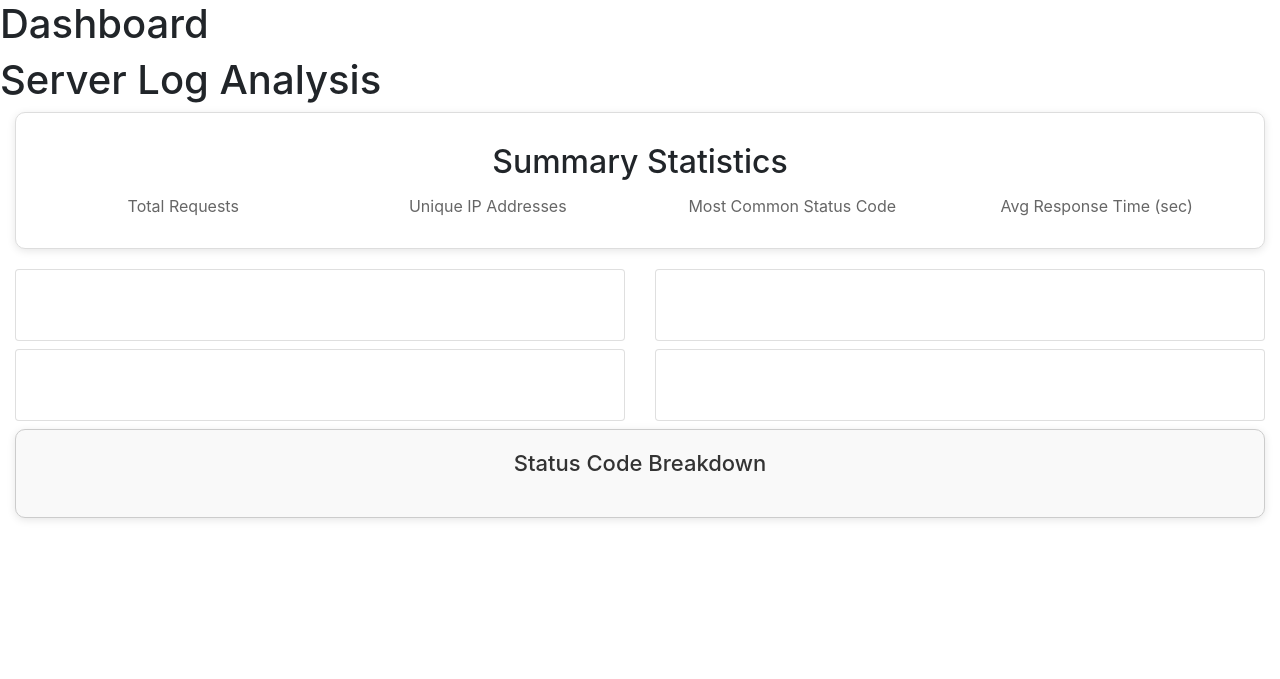
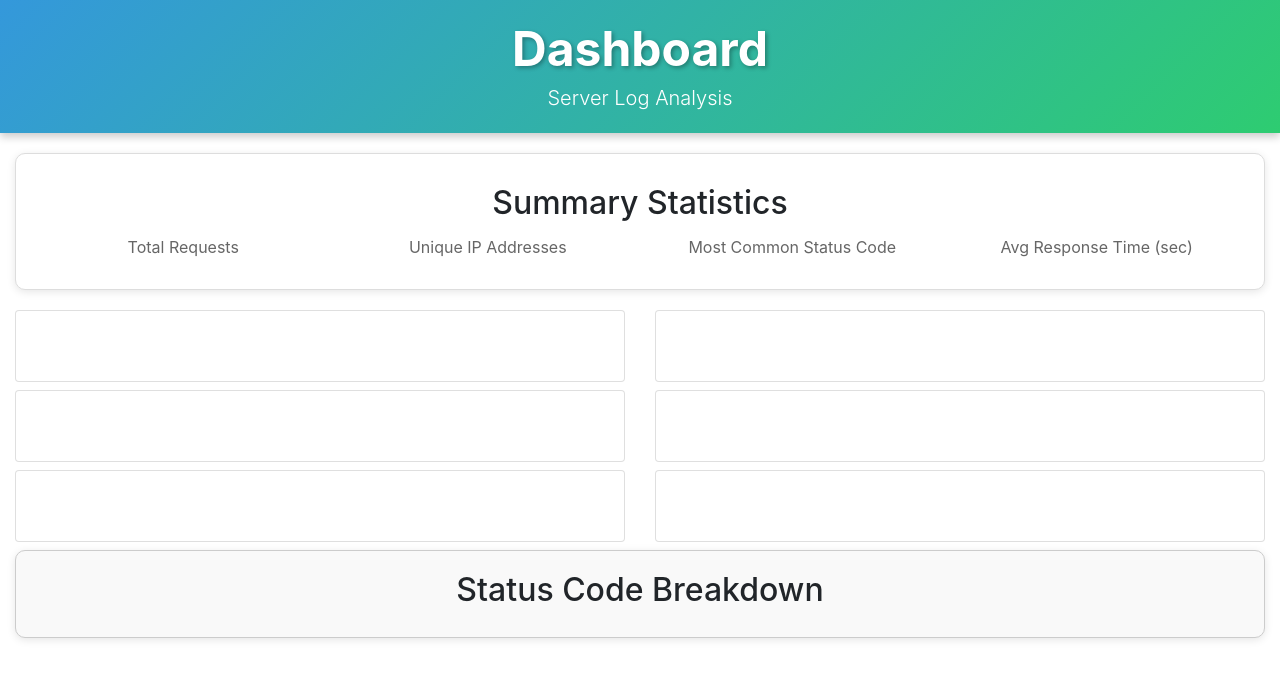
Before and after one commit to akm323/server-log-analysis, a Flask app: template ServerLogAnalysis/templates/index.html in a window 1280 px wide. Shown: the top 679 px of the page. Run offline with Flask 3, Linux system fonts and the light colour scheme; the template is opened without the code that fills it, so the values that code supplies are empty; some libraries are stand-ins or nearby versions.

Commit message:
Add files via upload

```diff
--- a/ServerLogAnalysis/app.py
+++ b/ServerLogAnalysis/app.py
@@ -9,6 +9,7 @@ import pandas as pd
 from config import Config
 from werkzeug.security import generate_password_hash, check_password_hash
 from urllib.parse import urlparse
+from user_agents import parse
 
 app = Flask(__name__)
 app.config.from_object(Config)
@@ -103,7 +104,7 @@ def index():
     ).group_by(LogEntry.ip_address).order_by(db.func.count(LogEntry.ip_address).desc()).limit(10).all()
     ip_counts_df = pd.DataFrame(ip_counts, columns=['IP Address', 'Count'])
     fig1 = px.bar(ip_counts_df, x='IP Address', y='Count', title='Top 10 Most Frequent IP Addresses')
-    plot1_html = pio.to_html(fig1, full_html=False)
+    plot_IPfrequent_html = pio.to_html(fig1, full_html=False)
 
     # Query the number of requests over time
     # Query data from the database
@@ -116,31 +117,41 @@ def index():
     requests_over_time_grouped = requests_df.groupby('Timestamp').size().reset_index(name='Number of Requests')
     # Create the line plot
     fig2 = px.line(requests_over_time_grouped, x='Timestamp', y='Number of Requests', title='Requests Over Time')
-    plot2_html = pio.to_html(fig2, full_html=False)
+    plot_numbrequests_html = pio.to_html(fig2, full_html=False)
 
 
     # Performance monitoring
-    df_performance = pd.read_csv('D:/Sem 9/Final Project/server-log-analysis-main/ServerLogAnalysis/data/csv/server_logs.csv')
+    df_performance = pd.read_csv('ServerLogAnalysis/data/csv/server_logs.csv')
     df_performance['Timestamp'] = pd.to_datetime(df_performance['Timestamp'], format='%d/%b/%Y:%H:%M:%S %z')
     relevant_columns = ['Timestamp', 'Request Path', 'Status Code']
     df_performance = df_performance[relevant_columns]
-    successful_requests = df_performance[df_performance['Status Code'] == 200]
-    request_counts = successful_requests.groupby('Request Path').size().reset_index(name='Count')
-    fig3 = px.bar(
-        request_counts,
-        x='Request Path',
-        y='Count',
-        title='Number of Successful Requests for Different Paths/Resources')
-    plot3_html = pio.to_html(fig3, full_html=False)
+    request_counts = db.session.query(
+        LogEntry.request_path, db.func.count(LogEntry.request_path).label('Count')
+    ).filter(LogEntry.response_code == 200).group_by(LogEntry.request_path).all()
+
+    request_counts_df = pd.DataFrame(request_counts, columns=['Request Path', 'Count'])
+    fig3 = go.Figure(
+        data=[go.Bar(
+            x=request_counts_df['Request Path'].apply(lambda x: x.split('/')[-2]),
+            y=request_counts_df['Count'],
+            marker=dict(color=request_counts_df['Count']),
+            hovertext=request_counts_df['Request Path'],
+            hoverinfo="text+y"
+        )],
+        layout=go.Layout(
+            title="Number of Requests for Different Paths/Resources",
+            xaxis=dict(title='Request Path'),
+            yaxis=dict(title='Count')
+        )
+    )
+    plot_performance_html = pio.to_html(fig3, full_html=False)
 
     # Query the status code counts from the database
     status_code_counts = db.session.query(
         LogEntry.response_code, db.func.count(LogEntry.response_code).label('Count')
     ).group_by(LogEntry.response_code).order_by(db.func.count(LogEntry.response_code).desc()).all()
-
     # Convert query results to a DataFrame
     status_code_df = pd.DataFrame(status_code_counts, columns=['Status Code', 'Count'])
-
     # Create a Plotly bar chart similar to the IP addresses example
     fig4 = px.bar(
         status_code_df,
@@ -152,7 +163,54 @@ def index():
         category_orders={'Status Code': status_code_df['Status Code'].unique()}
     )
     # Convert Plotly figure to HTML
-    plot4_html = pio.to_html(fig4, full_html=False)
+    plot_statuscode_html = pio.to_html(fig4, full_html=False)
+
+    # Query the User Agent data from the database
+    user_agents = db.session.query(
+        LogEntry.user_agent  # Assuming the 'user_agent' field is in the LogEntry model
+    ).all()
+    # Convert the query result into a list of user agent strings
+    user_agents_list = [ua[0] for ua in user_agents if ua[0]]  # Extract the user agent from the query result tuple
+    # Parse each user agent string and extract device and browser information
+    parsed_user_agents = [parse(ua) for ua in user_agents_list]
+    devices = [ua.device.family for ua in parsed_user_agents]
+    # Count the occurrences of each device and browser
+    device_counts = pd.Series(devices).value_counts()
+    # Convert counts to DataFrames for Plotly plotting
+    device_counts_df = pd.DataFrame(device_counts.reset_index())
+    device_counts_df.columns = ['Device', 'Count']
+    # Create a Plotly bar chart for device distribution
+    fig_device = px.bar(device_counts_df, x='Device', y='Count', title='Distribution of Devices')
+    plot_device_html = pio.to_html(fig_device, full_html=False)
+
+    # Query the log entries and count the number of requests per hour
+    log_entries = db.session.query(LogEntry.timestamp).all()
+    # Convert the result to a DataFrame
+    log_entries_df = pd.DataFrame(log_entries, columns=['Timestamp'])
+    # Convert the Timestamp column to datetime
+    log_entries_df['Timestamp'] = pd.to_datetime(log_entries_df['Timestamp'], format='%d/%b/%Y:%H:%M:%S %z')
+    # Set Timestamp as the index
+    log_entries_df.set_index('Timestamp', inplace=True)
+    # Resample the data to get the count of requests per hour
+    hourly_counts = log_entries_df.resample('H').size().reset_index(name='Count')
+    # Create a Plotly line chart for the time series
+    fig_time_series = px.line(
+        hourly_counts,
+        x='Timestamp',
+        y='Count',
+        title='Hourly Request Count Time-Series',
+        labels={'Timestamp': 'Time', 'Count': 'Number of Requests'}
+    )
+    # Customize the appearance of the plot
+    fig_time_series.update_traces(mode='lines+markers', marker=dict(color='blue'))
+    fig_time_series.update_layout(
+        xaxis_title='Time',
+        yaxis_title='Number of Requests',
+        xaxis_rangeslider_visible=True
+    )
+    # Convert Plotly figure to HTML
+    plot_timeseries_html = pio.to_html(fig_time_series, full_html=False)
+
 
      # Summary statistics
     total_requests = db.session.query(db.func.count(LogEntry.id)).scalar()
@@ -169,7 +227,16 @@ def index():
         'Average Response Time': avg_response_time
     }
 
-    return render_template('index.html', plot1=plot1_html, plot2=plot2_html, plot3=plot3_html, plot4=plot4_html, summary=summary)
+    return render_template(
+        'index.html',
+        plot_IPfrequent=plot_IPfrequent_html,
+        plot_numbrequests=plot_numbrequests_html,
+        plot_performance=plot_performance_html,
+        plot_statuscode=plot_statuscode_html,
+        plot_device=plot_device_html,
+        plot_timeseries=plot_timeseries_html,
+        summary=summary
+    )
 
 if __name__ == '__main__':
     with app.app_context():
--- a/ServerLogAnalysis/templates/index.html
+++ b/ServerLogAnalysis/templates/index.html
@@ -102,6 +121,47 @@
             padding-left: 10px;
             padding-right: 10px;
         }
+        .header {
+            background: linear-gradient(135deg, #3498db, #2ecc71);
+            color: #fff;
+            padding: 20px 0;
+            text-align: center;
+            box-shadow: 0 4px 8px rgba(0, 0, 0, 0.2);
+            margin-bottom: 20px;
+        }
+
+        .header h1 {
+            margin: 0;
+            font-size: 48px;
+            font-weight: bold;
+            text-shadow: 2px 2px 4px rgba(0, 0, 0, 0.3);
+        }
+
+        .header p {
+            margin: 5px 0 0;
+            font-size: 20px;
+            font-weight: 300;
+        }
+
+        .header .nav {
+            margin-top: 20px;
+        }
+
+        .header .nav a {
+            color: #fff;
+            text-decoration: none;
+            margin: 0 15px;
+            font-size: 18px;
+            font-weight: 500;
+        }
+
+        .header .nav a:hover {
+            text-decoration: underline;
+        }
+
+        .container-fluid {
+            padding: 0 20px;
+        }
     </style>
     <link rel="stylesheet" href="https://maxcdn.bootstrapcdn.com/bootstrap/4.0.0/css/bootstrap.min.css"
         integrity="sha384-Gn5384xqQ1aoWXA+058RXPxPg6fy4IWvTNh0E263XmFcJlSAwiGgFAW/dAiS6JXm" crossorigin="anonymous">
@@ -109,9 +169,10 @@
 </head>
 
 <body>
-    <h1>Dashboard</h1>
-
-    <h1>Server Log Analysis</h1>
+    <header class="header">
+        <h1>Dashboard</h1>
+        <p>Server Log Analysis</p>
+    </header>
 
     <div class="container-fluid">
         <div class="row">
@@ -185,12 +246,33 @@
                 <div class="card card-style mb-2">
                     <div class="card-body">
                         <div class="chart-container" style="position: relative;">
-                            {{ plot4|safe }}
+                            {{ plot_statuscode|safe }}
                         </div>
                     </div>
                 </div>
             </div>
 
+            <!-- Fifth chart -->
+            <div class="col-xs-12 col-sm-6 col-md-6">
+                <div class="card card-style mb-2">
+                    <div class="card-body">
+                        <div class="chart-container" style="position: relative;">
+                            {{ plot_device|safe }}
+                        </div>
+                    </div>
+                </div>
+            </div>
+
+            <!-- Sixth chart -->
+            <div class="col-xs-12 col-sm-6 col-md-6">
+                <div class="card card-style mb-2">
+                    <div class="card-body">
+                        <div class="chart-container" style="position: relative;">
+                            {{ plot_timeseries|safe }}
+                        </div>
+                    </div>
+                </div>
+            </div>
 
         </div>
     </div>
@@ -198,12 +280,17 @@
     <!-- Status Code Breakdown Card -->
     <div class="col-xs-12 col-sm-12 col-md-12">
         <div class="status-card">
-            <h3>Status Code Breakdown</h3>
-            <ul class="status-list text-left">
+            <h2 class="text-center">Status Code Breakdown</h2>
+            <div class="row text-center">
                 {% for code, count in summary['Status Code Counts'].items() %}
-                <li>{{ code }}: {{ count }}</li>
+                <div class="col-xs-12 col-sm-3 col-md-3">
+                    <div class="status-list">
+                        <div class="summary-value status-{{ code }}">{{ count }}</div>
+                        <div class="summary-title">Status Code {{ code }}</div>
+                    </div>
+                </div>
                 {% endfor %}
-            </ul>
+            </div>
         </div>
     </div>
 
```
Also changed, not shown: other parts of ServerLogAnalysis/templates/index.html (+24 -5 lines), ServerLogAnalysis/config.py (added, +7 -0 lines), ServerLogAnalysis/app.db (added).
